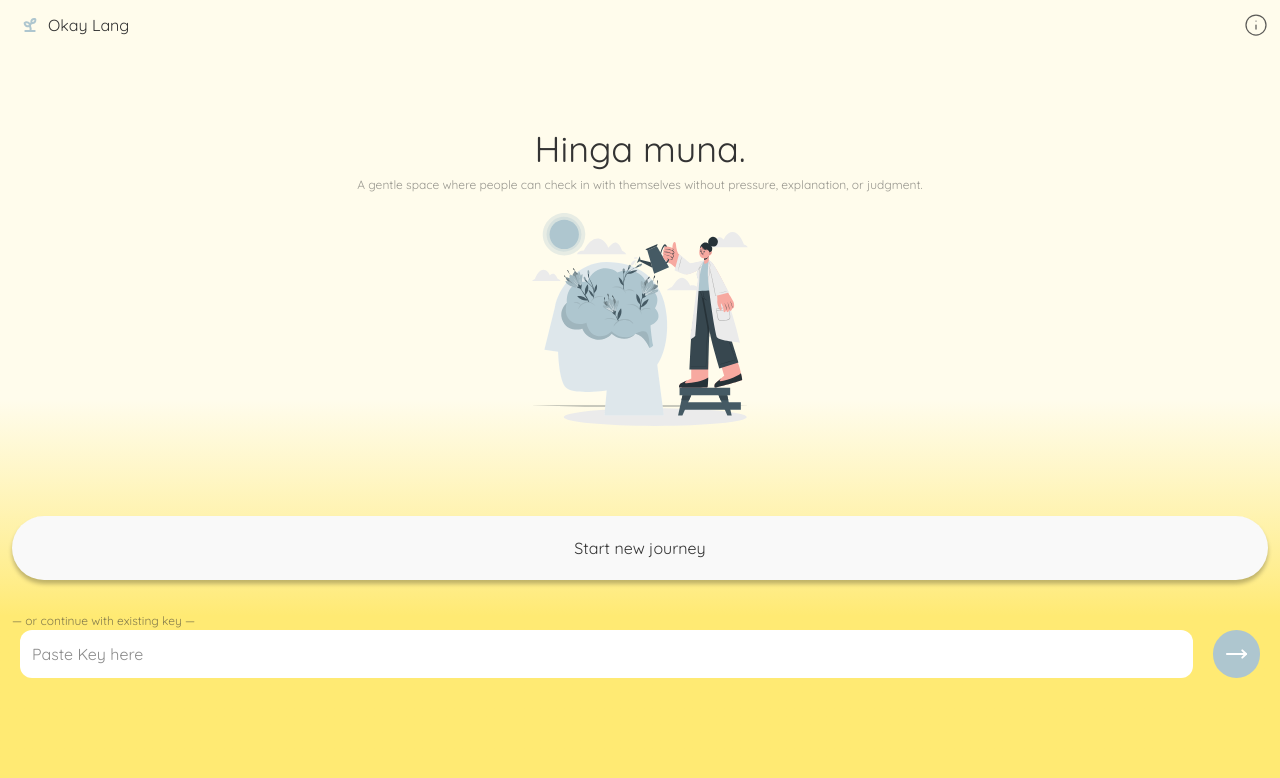
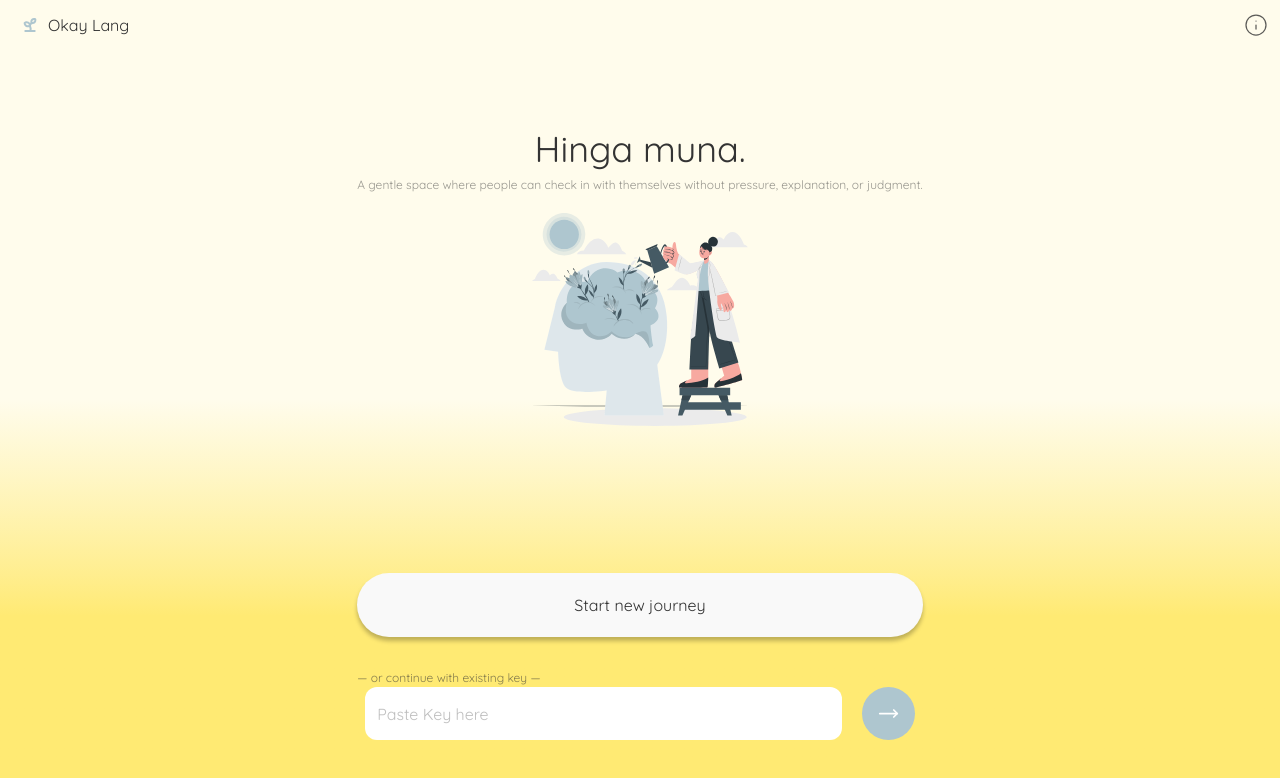
Before and after one commit to Lance19Kent/Okay-Lang, a Next.js app in the folder okay-lang-app/: page / in a window 1280 px wide. Shown: the top 778 px of the page. Built offline with nearby package versions, Linux system fonts and the light colour scheme.

Commit message:
Landing Page Spacing Done

```diff
--- a/okay-lang-app/app/page.tsx
+++ b/okay-lang-app/app/page.tsx
@@ -12,7 +12,7 @@ export default function LandingPage() {
   }
 
   return (
-    <main className="min-h-screen bg-linear-to-b from-[#FFFCEC] from-50% to-[#FFEA73] to-77% flex flex-col items-center gap-18">
+    <main className="h-screen bg-linear-to-b from-[#FFFCEC] from-50% to-[#FFEA73] to-77% flex flex-col items-center gap-18">
       {/* Logo Icons */}
       <header className="w-full h-12.5 p-3 flex items-center justify-between">
         <div className="flex items-center">
@@ -22,7 +22,10 @@ export default function LandingPage() {
         <img src="/svg/i-icon.svg" alt="Information Logo"></img>
       </header>
 
-      {/* Main Body */}
+
+
+      <div className="h-screen flex flex-col justify-between pb-15">
+              {/* Main Body */}
       <div className=" w-full flex flex-col items-center px-3">
         <h1 className="text-[36px] text-[#333333]">Hinga muna.</h1>
         <p className="text-[12px] text-[#333333] opacity-50 text-center">A gentle space where people can check in with themselves without pressure, explanation, or judgment.</p>
@@ -43,14 +46,16 @@ export default function LandingPage() {
             placeholder="Paste Key here"
             value={key}
             onChange={(e) => setKey(e.target.value)}
-            className="w-full bg-white rounded-xl p-3">
+            className="w-full bg-white rounded-xl p-3 placeholder:text-[#33333350]">
             </input>
-            <button type="submit" className="p-3 rounded-full bg-[#AEC6CF]">
+            <button type="submit" className="p-4 rounded-full bg-[#AEC6CF]">
               <img src="/svg/arrow.svg" alt="" />
             </button>
           </div>
         </form>
       </div>
+      </div>
+
     </main>
   );
 }
```
